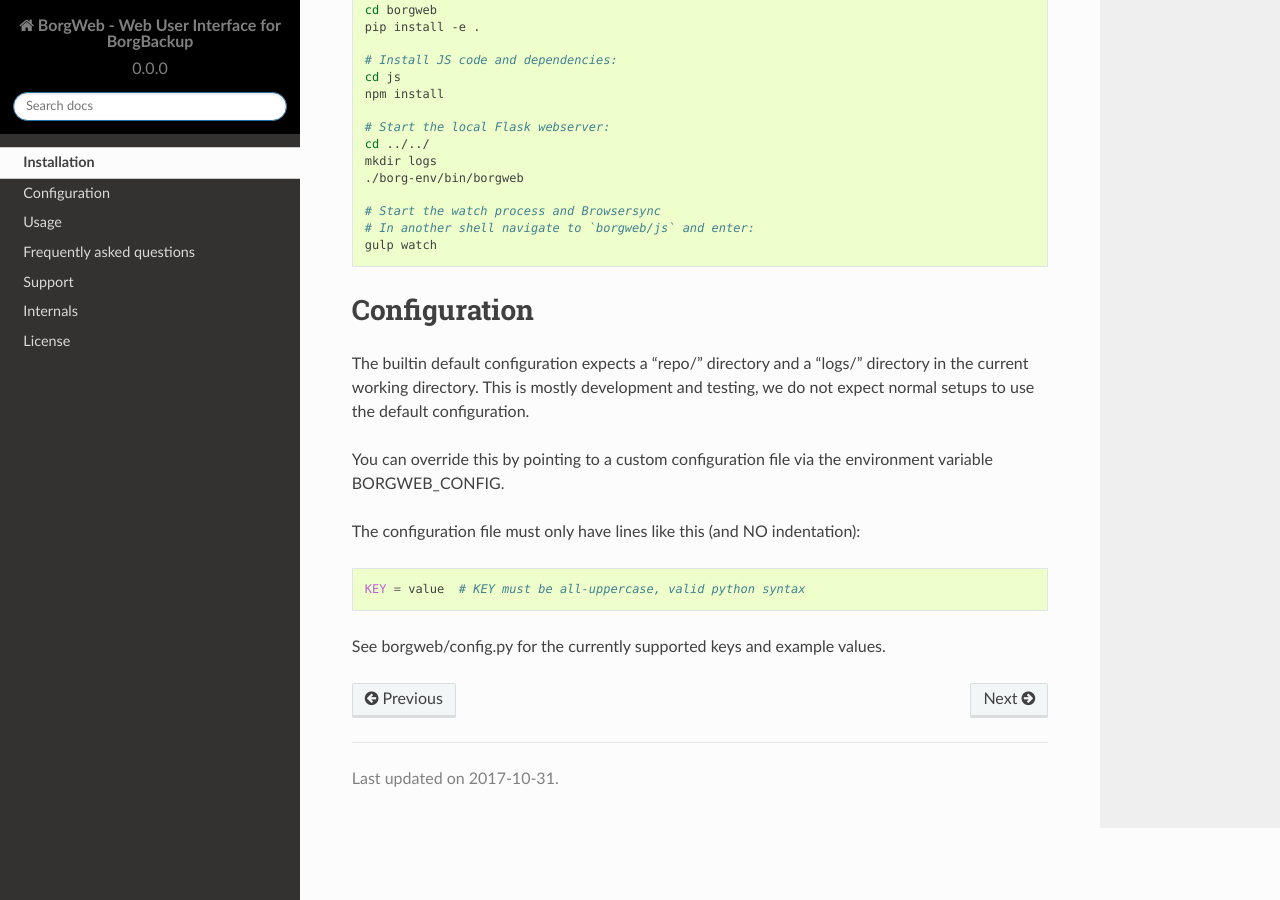
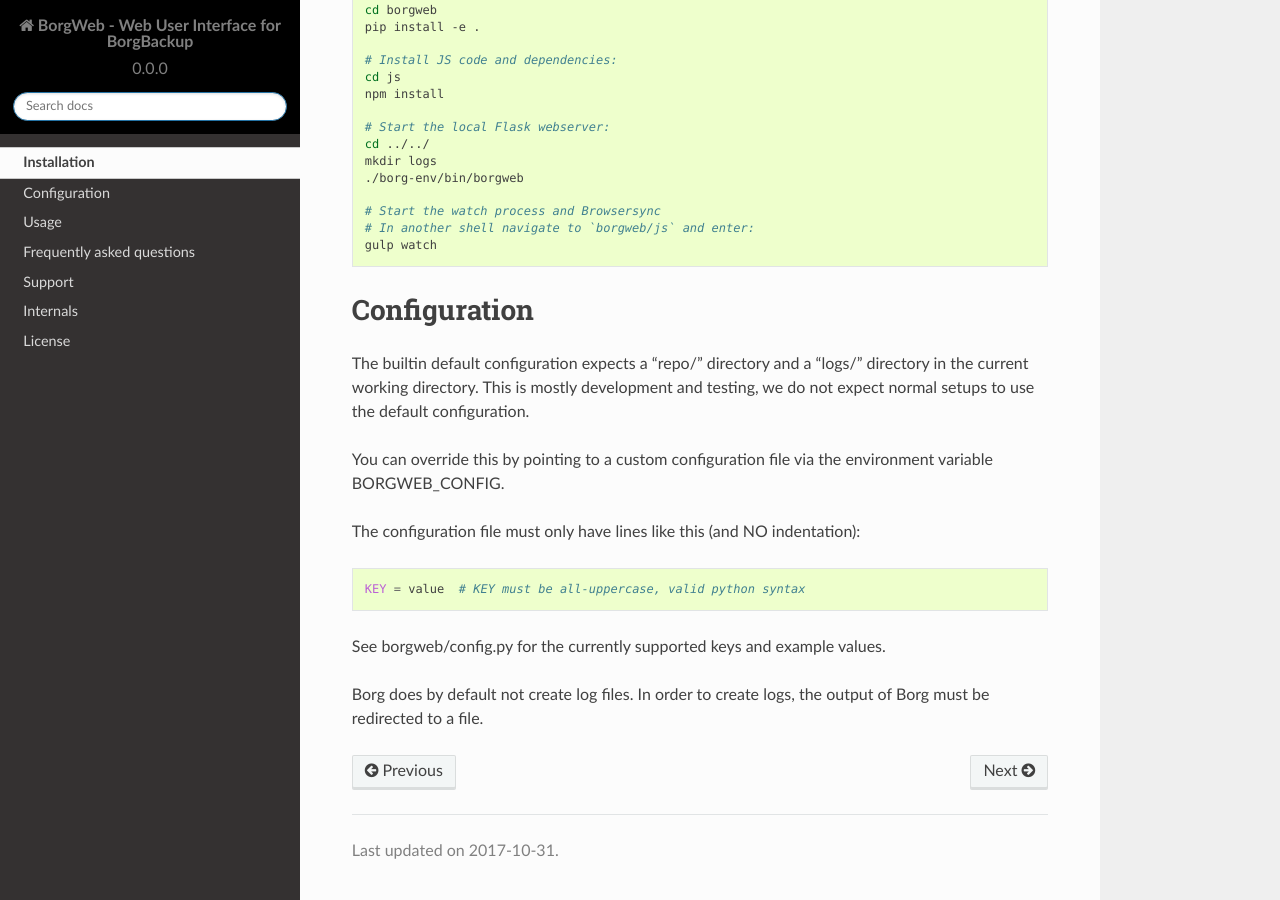
Before and after one commit to borgbackup/borgweb, a Sphinx documentation site: the page built from docs/installation.rst, in a window 1280 px wide and 900 px high, scrolled down 546 px. Built offline with Sphinx 7.4.7 and the Read the Docs theme 2.0.0, drawn with Linux system fonts in a browser that asks for light colours.

Commit message:
Update installation.rst (#110)
Update installation.rst

Information on how to create borg logfiles added (i.e. redirect the borg output to file).

```diff
--- a/docs/installation.rst
+++ b/docs/installation.rst
@@ -52,3 +52,5 @@
   KEY = value  # KEY must be all-uppercase, valid python syntax
 
 See borgweb/config.py for the currently supported keys and example values.
+
+Borg does by default not create log files. In order to create logs, the output of Borg must be redirected to a file.
```
